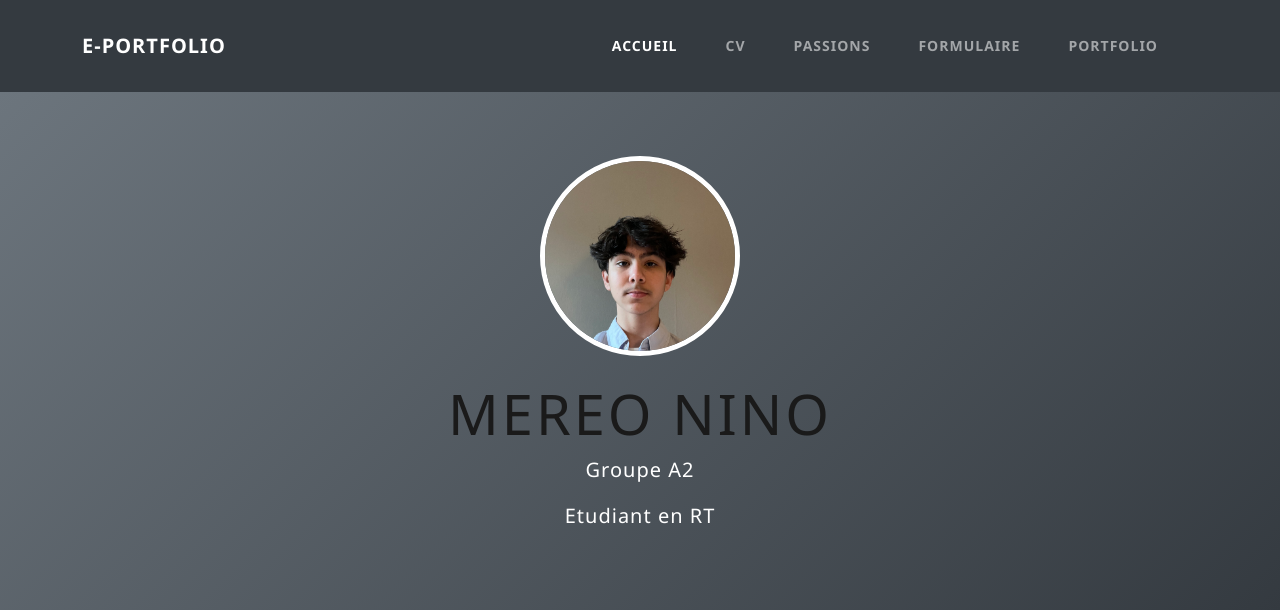
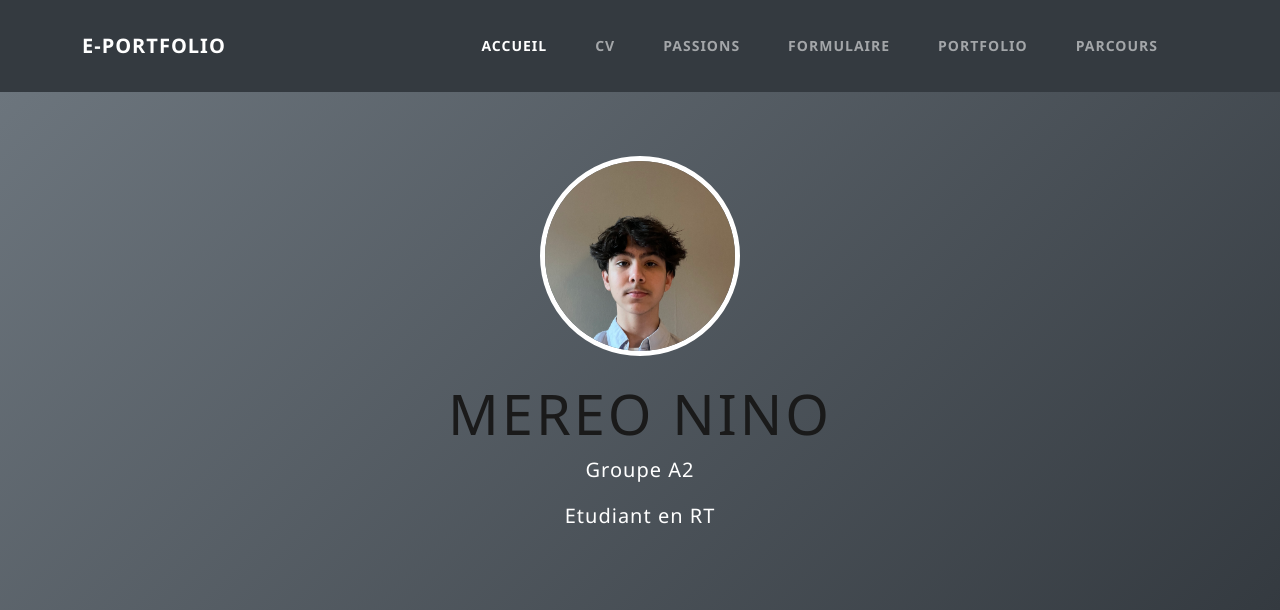
Before and after one commit to Ni0301/eportfolio, a Symfony app: template templates/base.html.twig in a window 1280 px wide. Shown: the top 610 px of the page. Run offline with Twig, Linux system fonts and the light colour scheme; the template is opened without the code that fills it, so the values that code supplies are empty; some libraries are stand-ins or nearby versions.

Commit message:
ajout nav-barre parcours

```diff
--- a/templates/base.html.twig
+++ b/templates/base.html.twig
@@ -68,6 +68,9 @@
                     <li class="nav-item">
                         <a class="nav-link" href="/eportfolio/portfolio">Portfolio</a>
                     </li>
+                    <li class="nav-item">
+                        <a class="nav-link" href="/eportfolio/parcours">Parcours</a>
+                    </li>
                 </ul>
             </div>
         </div>
--- a/templates/eportfolio/CV.html.twig
+++ b/templates/eportfolio/CV.html.twig
@@ -100,6 +100,9 @@
                     </li>
                     <li class="nav-item">
                         <a class="nav-link" href="{{ path('app_eportfolio_portfolio') }}">Portfolio</a>
+                    </li>
+                    <li class="nav-item">
+                        <a class="nav-link" href="{{ path('app_eportfolio_parcours') }}">Parcours</a>
                     </li>
                 </ul>
             </div>
--- a/templates/eportfolio/formulaire.html.twig
+++ b/templates/eportfolio/formulaire.html.twig
@@ -70,6 +70,9 @@
                     </li>
                     <li class="nav-item">
                         <a class="nav-link" href="{{ path('app_eportfolio_portfolio') }}">Portfolio</a>
+                    </li>
+                    <li class="nav-item">
+                        <a class="nav-link" href="{{ path('app_eportfolio_parcours') }}">Parcours</a>
                     </li>
                 </ul>
             </div>
--- a/templates/eportfolio/passions.html.twig
+++ b/templates/eportfolio/passions.html.twig
@@ -82,6 +82,9 @@
                     </li>
                     <li class="nav-item">
                         <a class="nav-link" href="/eportfolio/portfolio">Portfolio</a>
+                    </li>
+                    <li class="nav-item">
+                        <a class="nav-link" href="/eportfolio/parcours">Parcours</a>
                     </li>
                 </ul>
             </div>
--- a/templates/eportfolio/portfolio.html.twig
+++ b/templates/eportfolio/portfolio.html.twig
@@ -92,6 +92,9 @@
                     </li>
                     <li class="nav-item">
                         <a class="nav-link active" href="{{ path('app_eportfolio_portfolio') }}">Portfolio</a>
+                    </li>
+                    <li class="nav-item">
+                        <a class="nav-link" href="{{ path('app_eportfolio_parcours') }}">Parcours</a>
                     </li>
                 </ul>
             </div>
```
Also changed, not shown: src/Controller/EportfolioController.php (+7 -0 lines).
